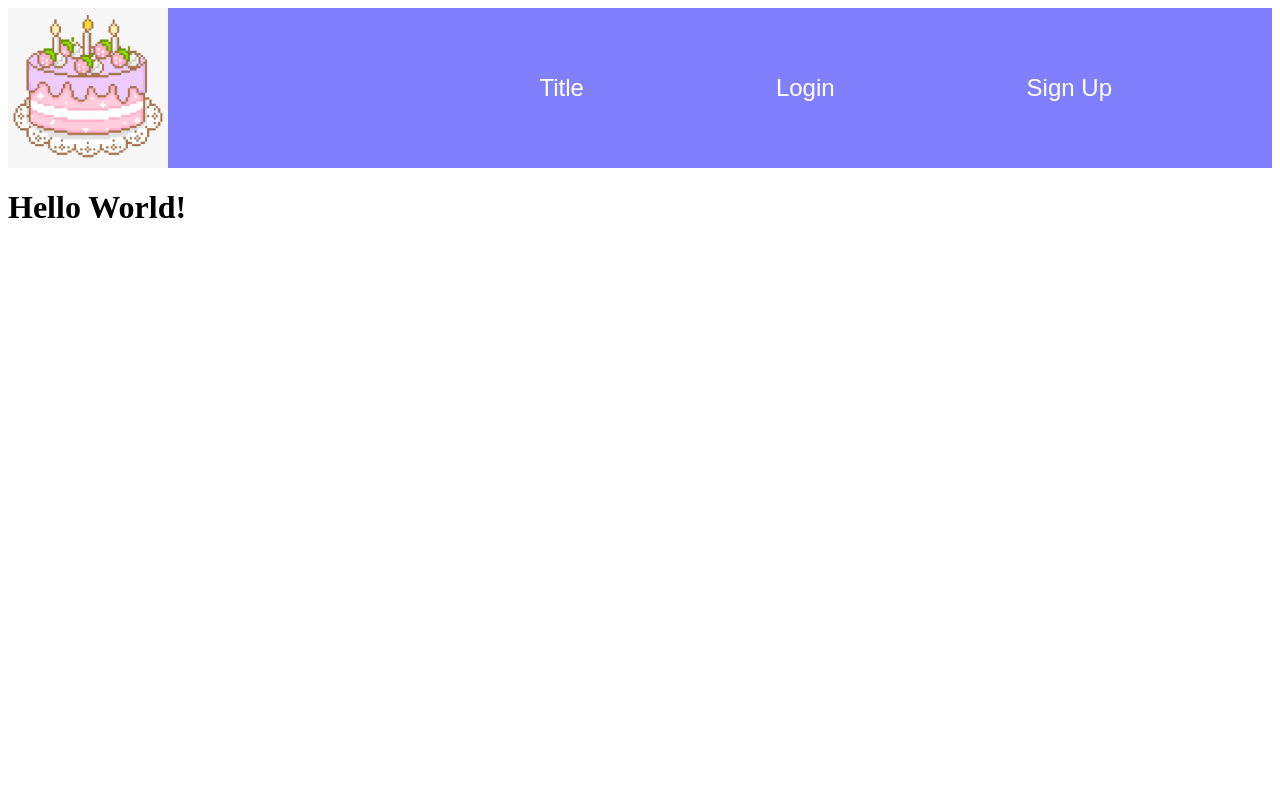
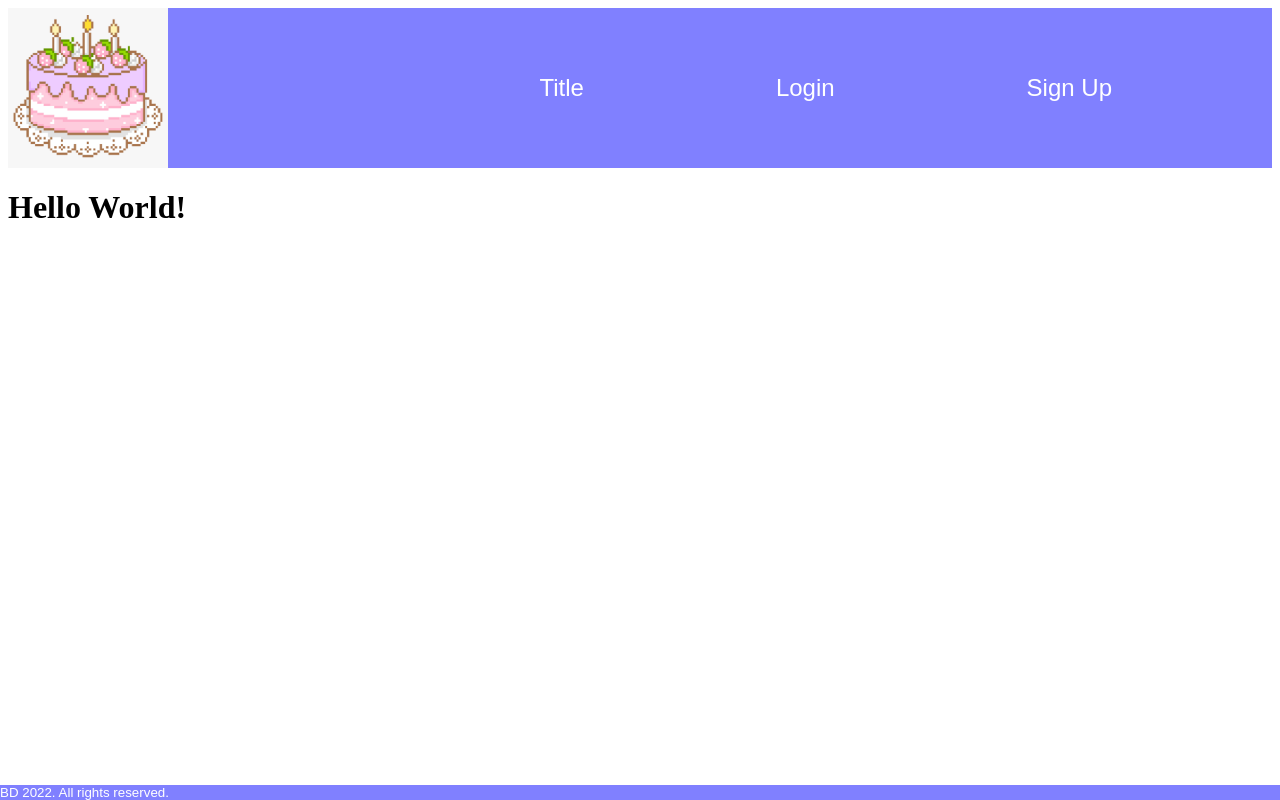
Before and after one commit to bri-davis/paper-trade, a React (Create React App) app: page / in a window 1280 px wide. Built offline with nearby package versions, Linux system fonts and the light colour scheme.

Commit message:
Added Footer

```diff
--- a/src/App.js
+++ b/src/App.js
@@ -1,5 +1,6 @@
 import Main from "./components/Main";
 import Navbar from "./components/Navbar";
+import Footer from "./components/Footer";
 
 
 export default function App() {
@@ -7,6 +8,7 @@ export default function App() {
         <div className="container">
             <Navbar />
             <Main />
+            <Footer />
         </div>
     )
 }
--- /dev/null
+++ b/src/components/Footer.js
@@ -0,0 +1,7 @@
+import React from "react";
+
+export default function Footer() {
+    return (
+        <small className="footer">BD 2022. All rights reserved.</small>
+    )
+}
```
